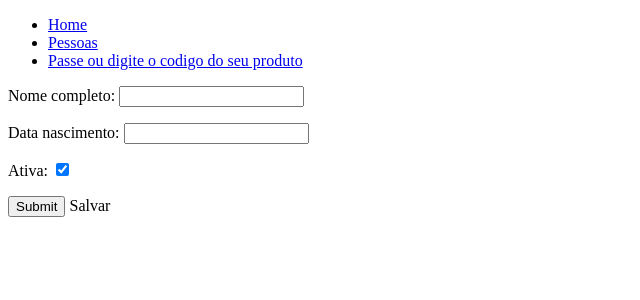
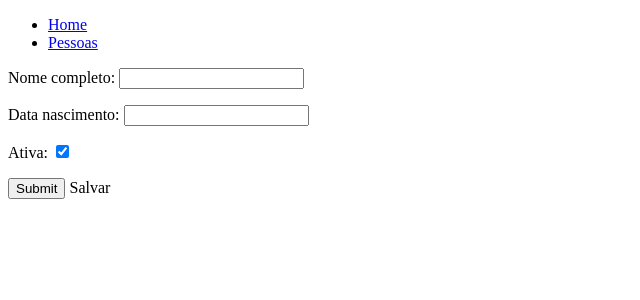
Before and after one commit to renatoDomingues/youtubeDjango, a Django app: page /pessoas/novo/ in a window 1280 px wide. Shown: the top 300 px of the page, without its empty margins (0-640 px from the left). Run offline with Django 4.2, Linux system fonts and the light colour scheme.

Commit message:
22_08_22

```diff
--- a/main/templates/main/base.html
+++ b/main/templates/main/base.html
@@ -13,7 +13,7 @@
     <ul>
         <li> <a href="{% url 'home' %}"> Home </a> </li>
         <li> <a href="{% url 'pessoa.index' %}"> Pessoas </a> </li>
-        <li> <a href="{% url 'home' %}"> Passe ou digite o codigo do seu produto </a> </li>
+        <!-- <li> <a href="{% url 'home' %}"> Passe ou digite o codigo do seu produto </a> </li> -->
     </ul>
     {% block content %}
 
```
